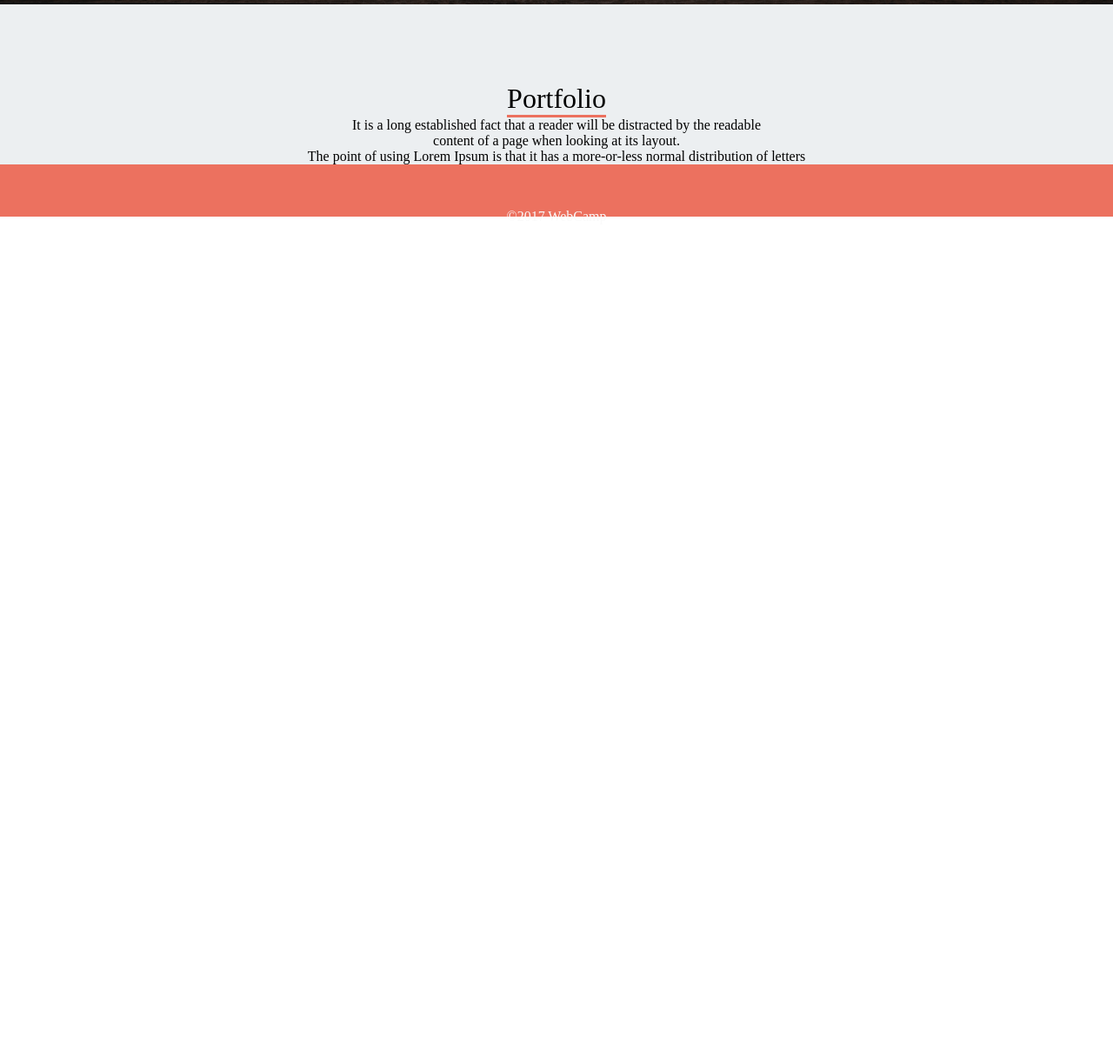
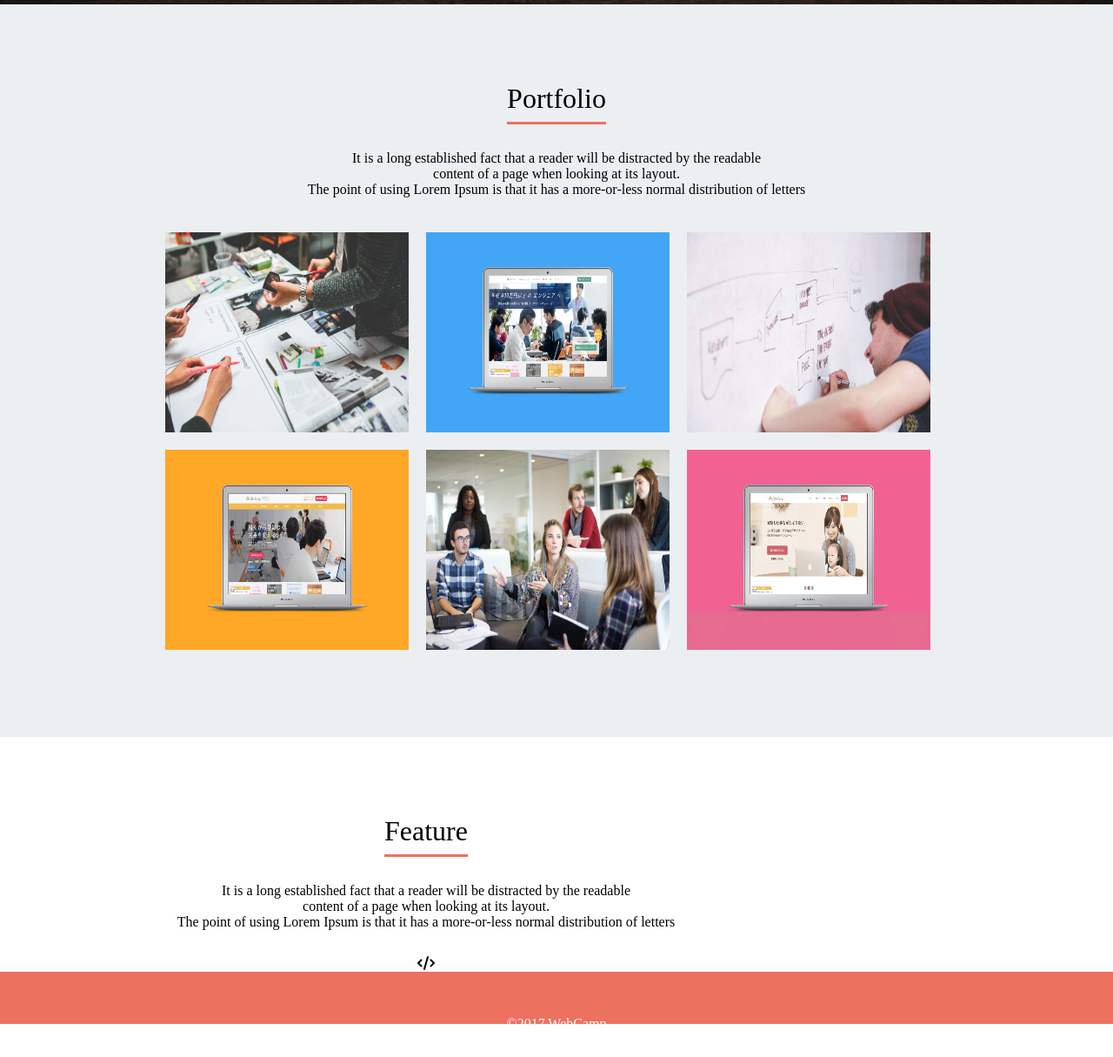
Before and after one commit to kuro7andmona/site_practic, a plain HTML site: page index.html in a window 1280 px wide. Shown: the part 715-1930 px from the top of the page at 87% size. Before the commit the page ends 1024 px from the top, so only its background shows below. Drawn offline with Linux system fonts and the light colour scheme.

Commit message:
feature create

```diff
--- a/index.html
+++ b/index.html
@@ -46,6 +46,26 @@
           content of a page when looking at its layout.<br>
           The point of using Lorem Ipsum is that it has a more-or-less normal distribution of letters
         </p>
+        <div class= "portfolio-visual">
+          <img class="portfolio-image" src="img/sketch.jpg">
+          <img class="portfolio-image" src="img/websuku.png">
+          <img class="portfolio-image" src="img/write.jpg">
+          <img class="portfolio-image" src="img/webcamp.png">
+          <img class="portfolio-image" src="img/talk.jpg">
+          <img class="portfolio-image" src="img/webcamp-mother.png">
+        </div>
+      </div>
+      <div class= "feature">
+        <p class= "feature-title">Feature</p>
+        <p class= "portfolio-text">It is a long established fact that a reader will be distracted by the readable<br>
+          content of a page when looking at its layout.<br>
+          The point of using Lorem Ipsum is that it has a more-or-less normal distribution of letters
+        </p>
+        <div class= "feature-visual">
+          <div class= "strenght"><i class="fas fa-code"></i></div>
+          <div class= "strenght"></div>
+          <div class= "strenght"></div>
+        </div>
       </div>
     </main>
 
--- a/style.css
+++ b/style.css
@@ -64,11 +64,13 @@ nav ul li a {
 .portfolio{
   background-color: #ECEFF1;
   text-align: center;
+  padding-bottom: 90px;
 }
 
 .portfolio-title {
   font-size: 32px;
   padding-top: 90px;
+  padding-bottom: 8px;
   color: #000000;
   border-bottom: solid 3px #EC715F;
   display: inline-block;
@@ -76,8 +78,40 @@ nav ul li a {
 
 .portfolio-text {
   font-size: 16px;
+  padding: 30px;
   color: #000000;
+}
 
+.portfolio-image {
+  width: 300px;
+  height: 250px;
+  border: 10px solid #ECEFF1;
+}
+
+.portfolio-visual {
+  width: 920px;
+  display: flex;
+  flex-wrap: wrap;
+  margin: auto;
+}
+
+.feature {
+  width: 980px;
+  text-align: center;
+}
+
+.feature-title {
+  font-size: 32px;
+  padding-top: 90px;
+  padding-bottom: 8px;
+  border-bottom: solid 3px #EC715F;
+  display: inline-block;
+  color: #000000;
+}
+.feature-text {
+  font-size: 16px;
+  padding:  30px;
+  color:#000000;
 }
 
 footer {
```
